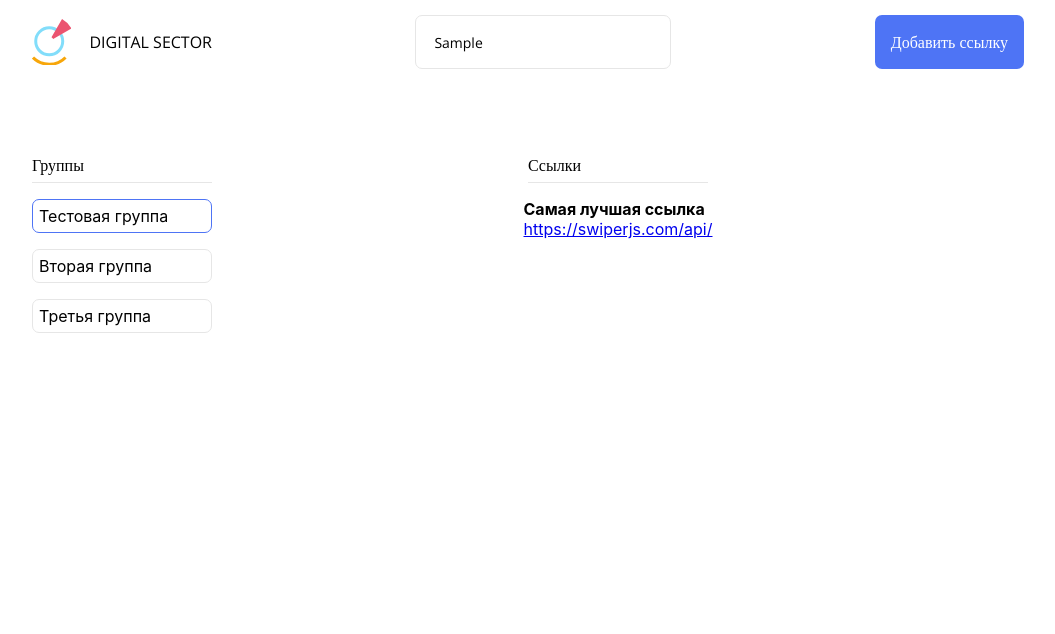
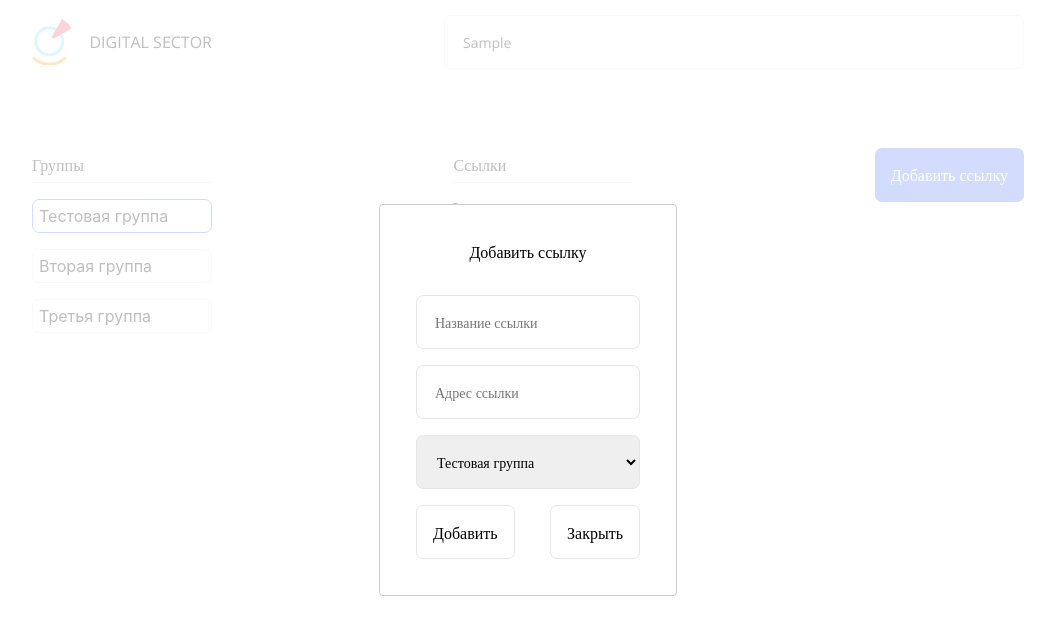
Before and after one commit to ghostmurda/digital-sector-task, a React (Create React App) app: page / in a window 1280 px wide. Both pictures are taken after typing "Sample" into the empty fields and a click on the button "Добавить ссылку". Shown: the top 634 px of the page, without its empty margins (112-1167 px from the left). Built offline with nearby package versions, Linux system fonts and the light colour scheme.

Commit message:
Add modal window with link creation form

```diff
--- a/package.json
+++ b/package.json
@@ -6,8 +6,11 @@
     "@testing-library/jest-dom": "^5.11.4",
     "@testing-library/react": "^11.1.0",
     "@testing-library/user-event": "^12.1.10",
+    "final-form": "^4.20.2",
     "react": "^17.0.2",
     "react-dom": "^17.0.2",
+    "react-final-form": "^6.5.3",
+    "react-modal": "^3.14.3",
     "react-redux": "^7.2.5",
     "react-scripts": "4.0.3",
     "redux": "^4.1.1",
--- a/src/App.styles.js
+++ b/src/App.styles.js
@@ -17,4 +17,5 @@ export const
     activeBlue = '#3d5cc4',
     mainWidth = '992px',
     mainGray = '#E6E6E6',
-    mainTransition = '0.3s';
+    mainTransition = '0.3s',
+    mainRed = '#F90043';
--- a/src/components/Header/index.js
+++ b/src/components/Header/index.js
@@ -1,9 +1,13 @@
 /** Styles */
-import { Button, HeaderContainer, HeaderWrapper, LogoWrapper, SearchField } from './styles';
+import {
+    HeaderContainer,
+    HeaderWrapper,
+    LogoWrapper,
+    SearchField
+} from './styles';
 
 /** Media */
 import { ReactComponent as LogoIcon } from '../../media/logo.svg';
-
 
 export default function Header() {
     return (
@@ -13,12 +17,7 @@ export default function Header() {
                     <LogoIcon />
                     <span>DIGITAL SECTOR</span>
                 </LogoWrapper>
-
                 <SearchField placeholder="Поиск" />
-
-                <Button>
-                    Добавить ссылку
-                </Button>
             </HeaderContainer>
         </HeaderWrapper>
     );
--- a/src/components/Header/styles.js
+++ b/src/components/Header/styles.js
@@ -1,5 +1,5 @@
 import styled from "styled-components";
-import { activeBlue, hoverBlue, mainBlue, mainGray, mainTransition, mainWidth } from "../../App.styles";
+import { mainBlue, mainGray, mainRed, mainTransition, mainWidth } from "../../App.styles";
 
 export const HeaderWrapper = styled.header`
     box-sizing: border-box;
@@ -19,28 +19,6 @@ export const HeaderContainer = styled.div`
     align-items: center;
 `;
 
-export const Button = styled.button`
-    transition: all 0.3s;
-    border-radius: 7px;
-    color: #fff;
-    background: ${mainBlue};
-    font-size: 16px;
-    outline: 0;
-    padding: 16px;
-    border: 0;
-    cursor: pointer;
-    font-family: Open Sans;
-    transition: ${mainTransition};
-
-    &:hover {
-        background: ${hoverBlue};
-    }
-
-    &:active {
-        background: ${activeBlue};
-    }
-`;
-
 export const LogoWrapper = styled.div`
     height: 100%;
     width: 180px;
@@ -54,11 +32,11 @@ export const LogoWrapper = styled.div`
 export const SearchField = styled.input`
     box-sizing: border-box;
     height: 54px;
-    width: 256px;
+    width: 580px;
     font-family: Open Sans;
     font-style: normal;
     font-size: 14px;
-    border: ${props => props.isError ? '1px solid #F90043' : `1px solid ${mainGray}`};
+    border: 1px solid ${props => props.isError ? mainRed : mainGray};
     border-radius: 7px;
     text-indent: 16px;
     outline: 0;
--- /dev/null
+++ b/src/components/ModalWindow/index.js
@@ -0,0 +1,100 @@
+/** Styles */
+import Modal from 'react-modal';
+import {
+    FormButton,
+    FormButtonsWrapper,
+    FormTitle,
+    FormWrapper,
+    InputField,
+    modalWindowStyles
+} from './styles';
+
+/** Form */
+import { Field, Form } from 'react-final-form';
+
+/** Misc */
+import { v4 } from 'uuid';
+
+Modal.setAppElement('#root');
+
+export default function ModalWindow(props) {
+    const { isModalOpen, closeModal, groups, addLink } = props;
+
+    const onFormSubmit = (values) => {
+        const transformedValues = { ...values };
+
+        transformedValues.groupId = parseInt(values.groupId, 10);
+
+        addLink(transformedValues);
+        closeModal();
+    };
+
+    const validateForm = (values) => {
+        const errors = {};
+
+        !values.title && (errors.title = true);
+        !values.link && (errors.link = true);
+
+        return errors;
+    };
+
+    return (
+        <Modal
+            isOpen={isModalOpen}
+            style={modalWindowStyles}
+            onRequestClose={closeModal}
+        >
+            <FormWrapper>
+                <Form
+                    onSubmit={onFormSubmit}
+                    initialValues={{}}
+                    validate={validateForm}
+                    render={({ handleSubmit, submitting }) => (
+                        <form onSubmit={handleSubmit}>
+                            <FormTitle>Добавить ссылку</FormTitle>
+                            <Field name="title">
+                                {({ input, meta }) => (
+                                    <InputField
+                                        {...input}
+                                        type="text"
+                                        placeholder="Название ссылки"
+                                        isError={meta.error && meta.touched}
+                                    />
+                                )}
+                            </Field>
+                            <Field name="link">
+                                {({ input, meta }) => (
+                                    <InputField
+                                        {...input}
+                                        type="text"
+                                        placeholder="Адрес ссылки"
+                                        isError={meta.error && meta.touched}
+                                    />
+                                )}
+                            </Field>
+                            <Field name="groupId" component="select" defaultValue="0">
+                                {groups &&
+                                    groups.map((item, index) => (
+                                        <option key={index + v4} value={index}>
+                                            {item}
+                                        </option>
+                                    ))}
+                            </Field>
+                            <FormButtonsWrapper>
+                                <FormButton type="submit" disabled={submitting}>
+                                    Добавить
+                                </FormButton>
+                                <FormButton
+                                    onClick={closeModal}
+                                    disabled={submitting}
+                                >
+                                    Закрыть
+                                </FormButton>
+                            </FormButtonsWrapper>
+                        </form>
+                    )}
+                />
+            </FormWrapper>
+        </Modal>
+    );
+}
--- /dev/null
+++ b/src/components/ModalWindow/styles.js
@@ -0,0 +1,91 @@
+import styled from "styled-components";
+import { activeBlue, mainBlue, mainGray, mainRed, mainTransition } from "../../App.styles";
+
+export const modalWindowStyles = {
+    content: {
+        top: '50%',
+        left: '50%',
+        right: 'auto',
+        bottom: 'auto',
+        marginRight: '-50%',
+        transform: 'translate(-50%, -50%)'
+    }
+};
+
+export const FormWrapper = styled.div`
+    width: 256px;
+    display: flex;
+    flex-direction: column;
+    padding: 16px;
+    box-sizing: border-box;
+
+    select {
+        width: 100%;
+        height: 54px;
+        box-sizing: border-box;
+        font-family: Open Sans;
+        font-style: normal;
+        font-size: 14px;
+        border-radius: 7px;
+        outline: 0;
+        margin-bottom: 16px;
+        text-indent: 16px;
+        border: 1px solid ${mainGray};
+    }
+`;
+
+export const InputField = styled.input`
+    width: 100%;
+    height: 54px;
+    box-sizing: border-box;
+    font-family: Open Sans;
+    font-style: normal;
+    font-size: 14px;
+    border: 1px solid${props => props.isError ? mainRed : mainGray};
+    border-radius: 7px;
+    text-indent: 16px;
+    outline: 0;
+    margin-bottom: 16px;
+    transition: ${mainTransition};
+
+    &:focus {
+        border: 1px solid ${mainBlue};
+    }
+`;
+
+export const FormTitle = styled.div`
+    font-family: Open Sans;
+    font-size: 16px;
+    text-align: center;
+    margin-bottom: 32px;
+    width: 100%;
+`;
+
+export const FormButtonsWrapper = styled.div`
+    width: 100%;
+    display: flex;
+    justify-content: space-between;
+`;
+
+export const FormButton = styled.button`
+    height: 54px;
+    transition: all ${mainTransition};
+    border: 1px solid ${mainGray} !important;
+    border-radius: 7px;
+    background: white;
+    font-size: 16px;
+    outline: 0;
+    padding: 16px;
+    border: 0;
+    cursor: pointer;
+    font-family: Open Sans;
+    transition: ${mainTransition};
+
+    &:hover {
+        border: 1px solid ${mainBlue} !important;
+    }
+
+    &:active {
+        border: 1px solid ${activeBlue} !important;
+    }
+`;
--- a/src/containers/Links/index.js
+++ b/src/containers/Links/index.js
@@ -1,6 +1,10 @@
+/** React */
+import { useState } from 'react';
+
 /** Components */
 import Groups from '../../components/Groups';
 import LinksList from '../../components/LinksList';
+import ModalWindow from '../../components/ModalWindow';
 
 /** Redux */
 import { useDispatch, useSelector } from 'react-redux';
@@ -9,12 +13,14 @@ import {
     getGroups,
     getLinks
 } from '../../store/links/selectors';
-import { changeActiveGroup } from '../../store/links/actions';
+import { addLink, changeActiveGroup } from '../../store/links/actions';
 
 /** Styles */
-import { LinksWrapper } from './styles';
+import { Button, LinksWrapper } from './styles';
 
 export default function Links() {
+    const [isModalOpen, setModalOpen] = useState(false);
+
     const dispatch = useDispatch();
 
     const { groups, links, activeGroupId } = useSelector((state) => ({
@@ -24,6 +30,10 @@ export default function Links() {
     }));
 
     const changeGroup = (groupId) => () => dispatch(changeActiveGroup(groupId));
+    const addNewLink = (linkData) => dispatch(addLink(linkData));
+
+    const closeModal = () => setModalOpen(false);
+    const openModal = () => setModalOpen(true);
 
     return (
         <LinksWrapper>
@@ -33,6 +43,13 @@ export default function Links() {
                 changeGroup={changeGroup}
             />
             <LinksList links={links} activeGroupId={activeGroupId} />
+            <Button onClick={openModal}>Добавить ссылку</Button>
+            <ModalWindow
+                isModalOpen={isModalOpen}
+                closeModal={closeModal}
+                groups={groups}
+                addLink={addNewLink}
+            />
         </LinksWrapper>
     );
 }
--- a/src/containers/Links/styles.js
+++ b/src/containers/Links/styles.js
@@ -1,5 +1,5 @@
 import styled from "styled-components";
-import { mainWidth } from "../../App.styles";
+import { activeBlue, hoverBlue, mainBlue, mainTransition, mainWidth } from "../../App.styles";
 
 export const LinksWrapper = styled.div`
     width: ${mainWidth};
@@ -8,3 +8,26 @@ export const LinksWrapper = styled.div`
     box-sizing: border-box;
     display: flex;
 `;
+
+export const Button = styled.button`
+    height: 54px;
+    transition: all 0.3s;
+    border-radius: 7px;
+    color: #fff;
+    background: ${mainBlue};
+    font-size: 16px;
+    outline: 0;
+    padding: 16px;
+    border: 0;
+    cursor: pointer;
+    font-family: Open Sans;
+    transition: ${mainTransition};
+
+    &:hover {
+        background: ${hoverBlue};
+    }
+
+    &:active {
+        background: ${activeBlue};
+    }
+`;
```
Also changed, not shown: 1 other file (tests, documents, lock files or other folders).
